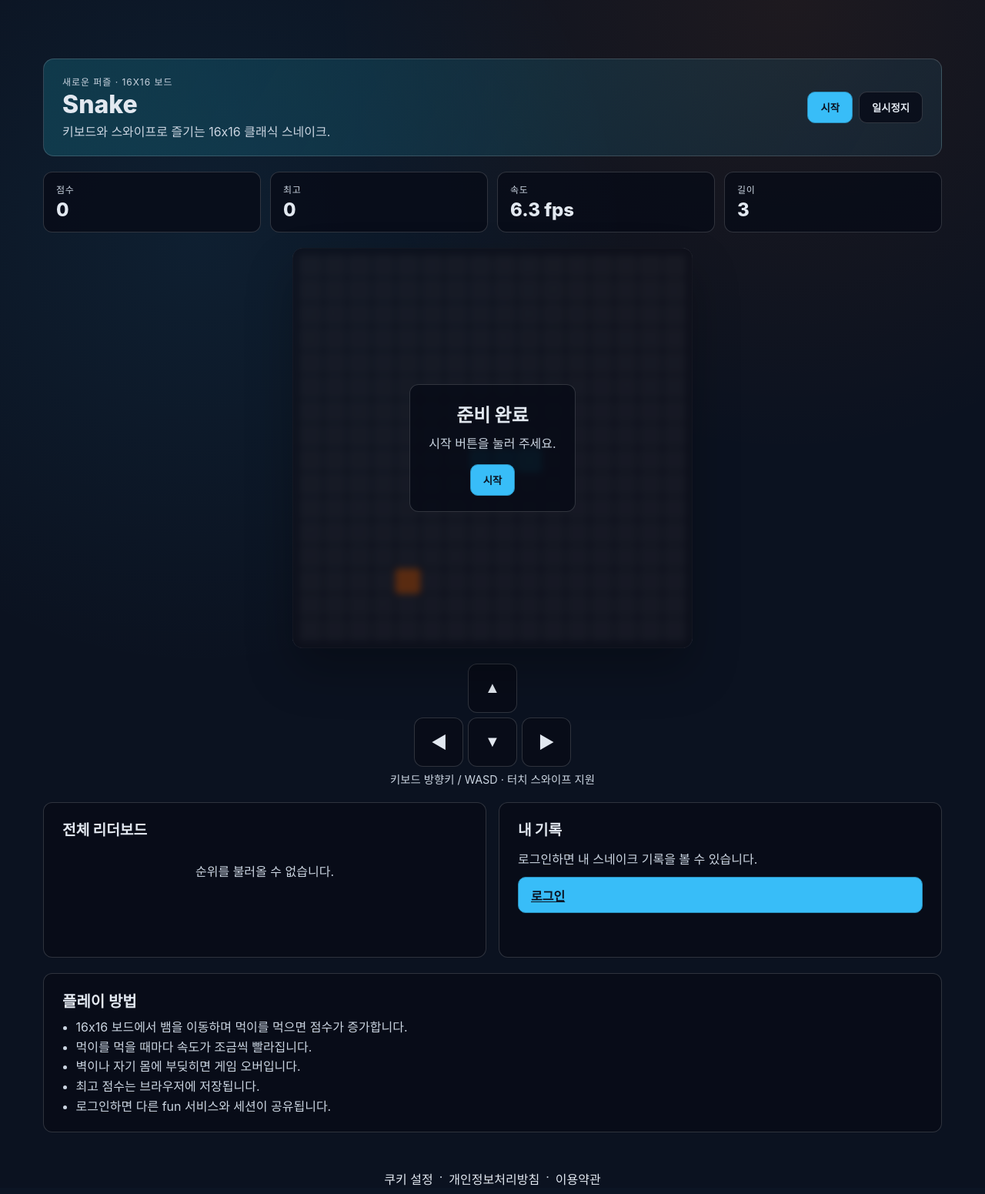
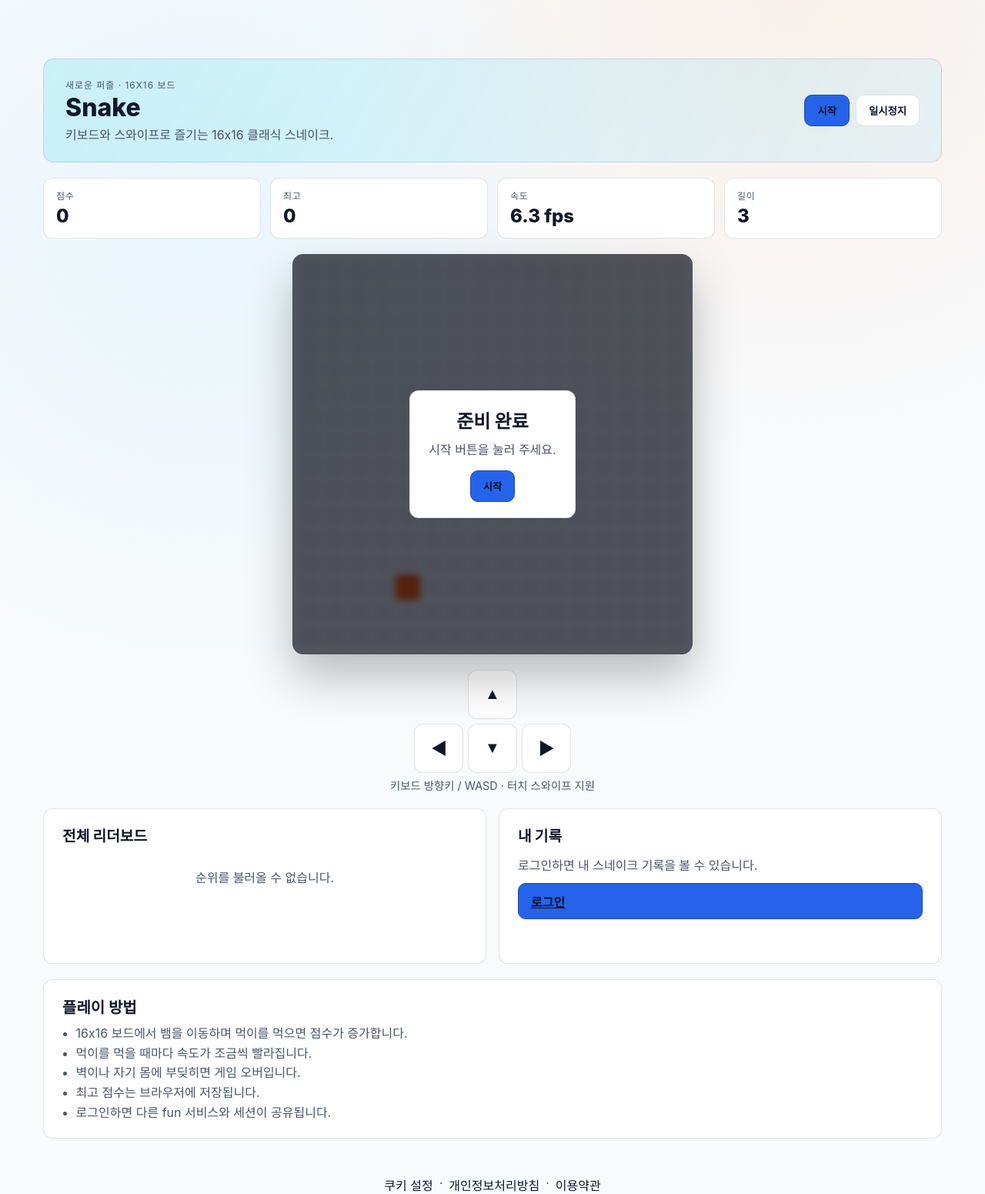
Before and after one commit to 1q2w-kr/snake, a PHP site: page / in a window 1280 px wide. Shown: the whole page at 77% size. Run offline with PHP 8.4, Linux system fonts and the light colour scheme.

Commit message:
fix: improve light theme contrast and auth toggle

```diff
--- a/css/app.css
+++ b/css/app.css
@@ -4,7 +4,7 @@
 
 :root {
     --snake-font: 'Pretendard', -apple-system, BlinkMacSystemFont, 'Segoe UI', sans-serif;
-    --snake-bg: var(--fun-color-bg, #0b1220);
+    --snake-bg: #0b1220;
     --snake-surface: rgba(8, 12, 24, 0.82);
     --snake-text: #e2e8f0;
     --snake-accent: var(--fun-color-accent, #38bdf8);
@@ -15,6 +15,22 @@
     --snake-food: #f97316;
     --snake-head: #22d3ee;
     --snake-body: linear-gradient(135deg, #22d3ee 0%, #0ea5e9 100%);
+}
+
+@media (prefers-color-scheme: light) {
+    :root {
+        --snake-bg: #f8fafc;
+        --snake-surface: #ffffff;
+        --snake-text: #0f172a;
+        --snake-accent: #2563eb;
+        --snake-muted: #475569;
+        --snake-border: rgba(15, 23, 42, 0.12);
+        --snake-board: rgba(15, 23, 42, 0.06);
+        --snake-grid: rgba(15, 23, 42, 0.08);
+        --snake-food: #ea580c;
+        --snake-head: #0ea5e9;
+        --snake-body: linear-gradient(135deg, #38bdf8 0%, #0ea5e9 100%);
+    }
 }
 
 * {
@@ -50,6 +66,10 @@
     gap: 1.25rem;
 }
 
+#main.snake__container {
+    background: transparent;
+}
+
 .snake__hero {
     display: flex;
     align-items: center;
@@ -58,7 +78,7 @@
     background: linear-gradient(120deg, rgba(34, 211, 238, 0.18), rgba(56, 189, 248, 0.08));
     border: 1px solid var(--snake-border);
     border-radius: 14px;
-    padding: 1.25rem 1.5rem;
+    padding: 1.5rem 1.75rem;
 }
 
 .snake__eyebrow {
--- a/js/app.js
+++ b/js/app.js
@@ -246,6 +246,7 @@
             this.render(this.game.getState());
             this.showOverlay('준비 완료', '시작 버튼을 눌러 주세요.', '시작');
             this.updateStartLabels('start');
+            this.toggleHistory();
             this.loadLeaderboard();
             if (this.isLoggedIn) {
                 this.loadHistory();
```
